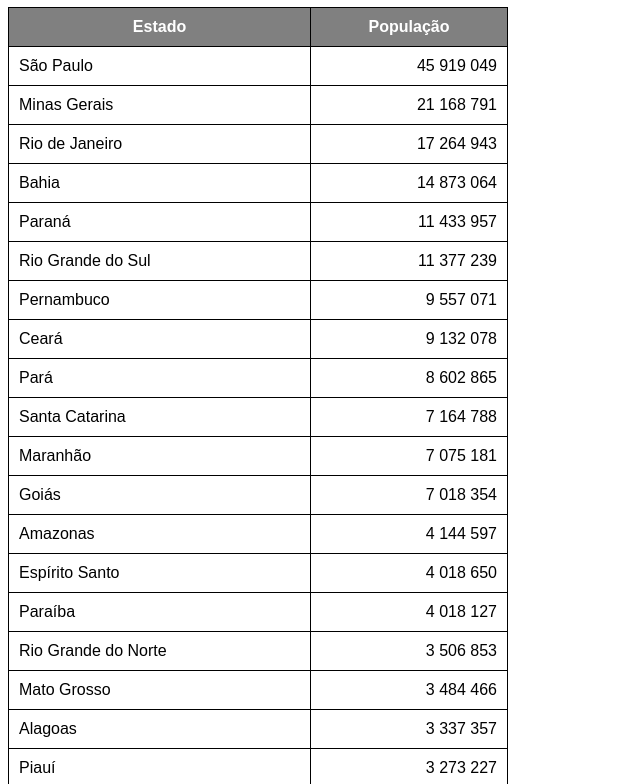
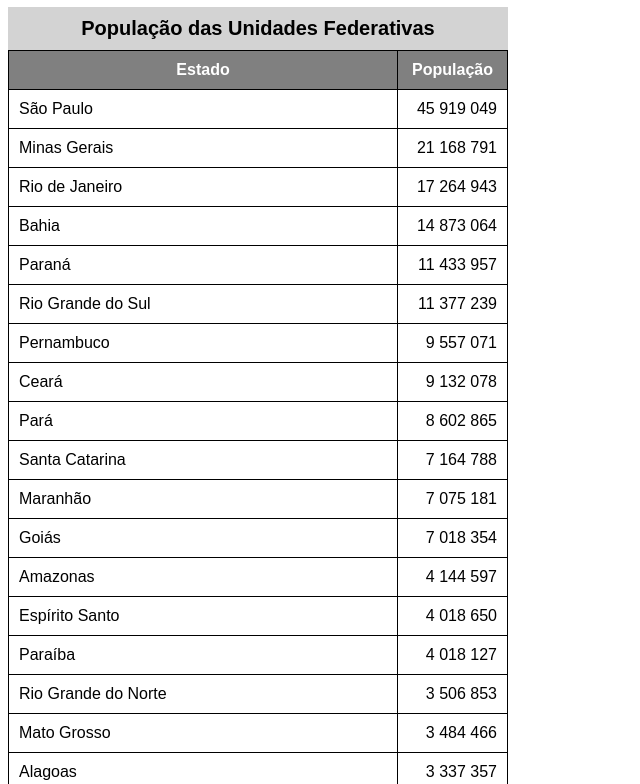
Before and after one commit to danilo-araujo43/html-css, a plain HTML site: page exercícios/023/tabela02.html in a window 1280 px wide. Shown: the part 73-857 px from the top of the page, without its empty margins (0-640 px from the left). Drawn offline with Linux system fonts and the light colour scheme.

Commit message:
Atualizei o meu exercício 022

```diff
--- a/exercícios/023/tabela02.html
+++ b/exercícios/023/tabela02.html
@@ -8,29 +8,41 @@
         body{
             font-family: Arial, Helvetica, sans-serif;
         }
+
         table{
             width: 500px;
             border-collapse: collapse;
         }
+
         thead, tfoot{
             background-color: gray;
             color: white;
         }
+
         td, th{
             border: 1px solid black;
             padding: 10px;
         }
+
         td.num{
             text-align: right;
+        }
+
+        caption{
+            background-color: lightgray;
+            padding: 10px;
+            font-weight: bold;
+            font-size: 20px;
         }
     </style>
 </head>
 <body>
     <h1>Uso de Tabelas Grandes</h1>
     <table>
+        <caption>População das Unidades Federativas</caption>
         <thead>
             <th>Estado</th>
-            <th>População</th>
+            <th scope="row" style="width: 50px;">População</th>
         </thead>
         <tbody>
             <tr>
@@ -144,7 +156,7 @@
         </tbody>
         <tfoot>
             <tr>
-                <th>Total de Habitantes</th>
+                <th scope="row">Total de Habitantes</th>
                 <td><strong>210.147.125</strong></td>
             </tr>
         </tfoot>
```
